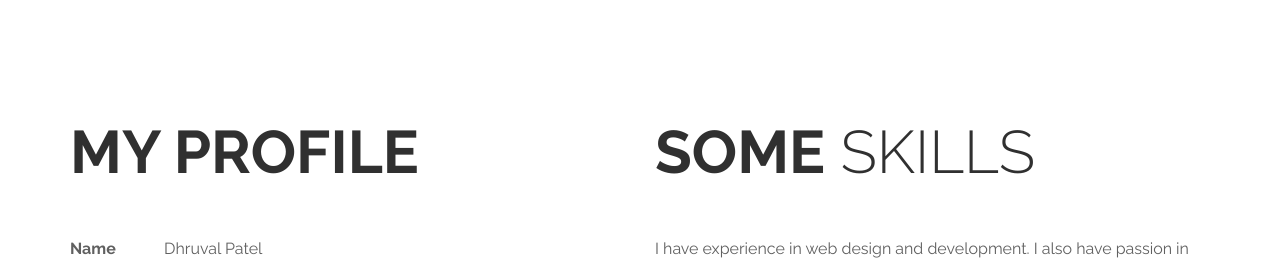
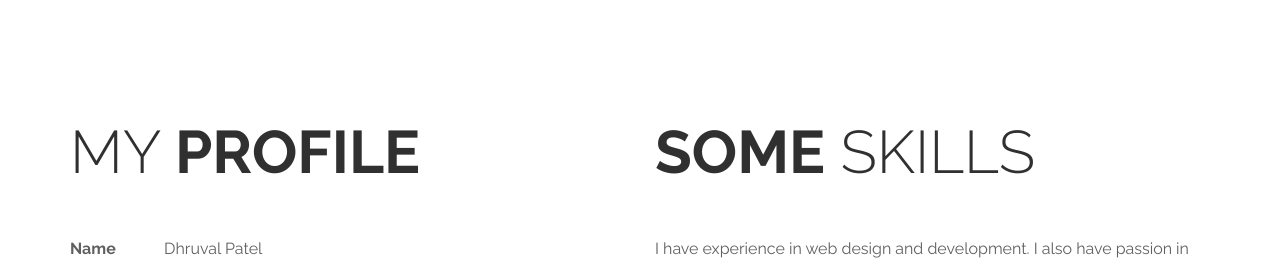
Before and after one commit to dhruvalpatelkp/dhruvalpatelkp.github.io, a plain HTML site: page index.html in a window 1280 px wide. Shown: the part 2313-2581 px from the top of the page. Drawn offline with Linux system fonts and the light colour scheme.

Commit message:
Update index.html

```diff
--- a/index.html
+++ b/index.html
@@ -197,7 +197,7 @@
 		<div class="container">
 			<div class="row">
 				<div class="col-md-6 col-sm-6">
-					<h2 class="title"><strong> My Profile</strong></h2>
+					<h2 class="title">My <strong>Profile</strong></h2>
 					<p><span class="tm-info-label">Name</span> Dhruval Patel</p>
 					<p><span class="tm-info-label">Birthday</span> May 06, 1999</p>
 					<p><span class="tm-info-label">Address</span> Hyderabad, Telangana, India</p>
```
